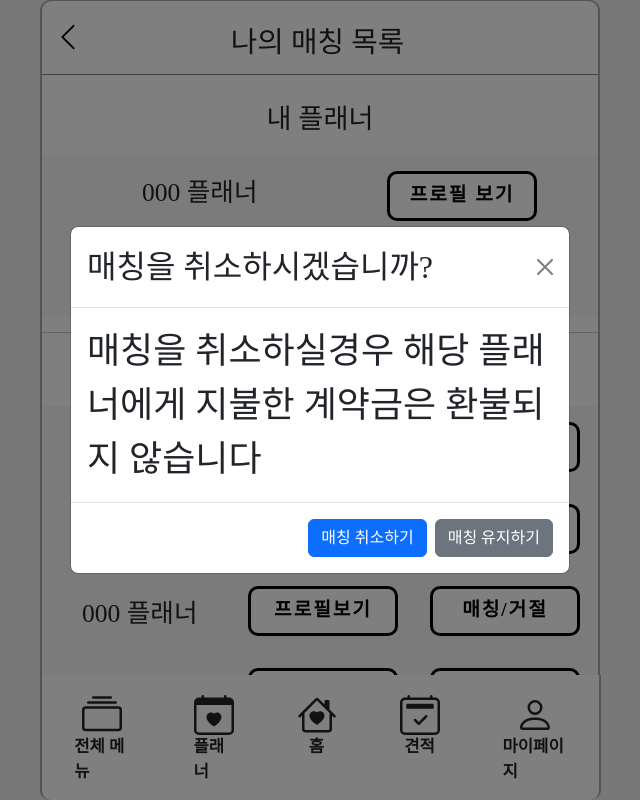
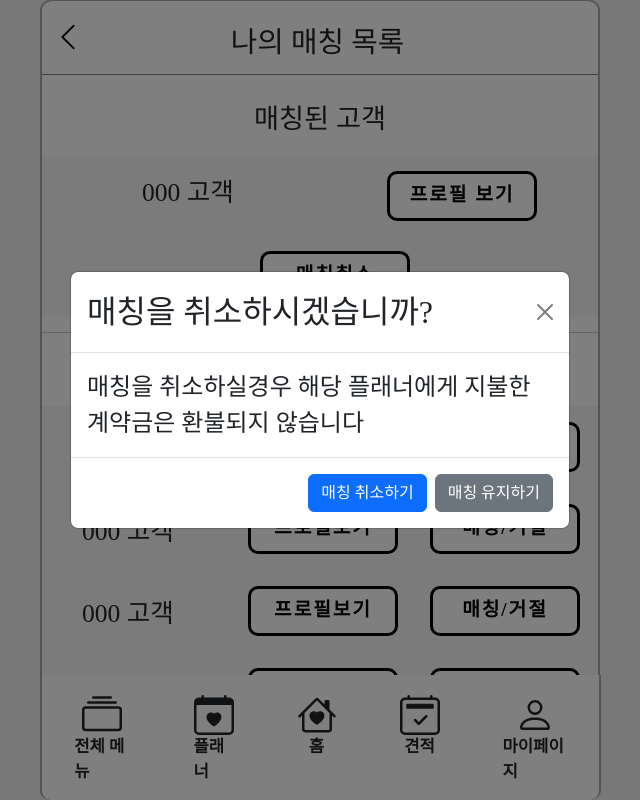
Before and after one commit to weddingYou-Project/frontend, a React (Create React App) app: page /matching in a window 1280 px wide. Both pictures are taken after a click on the button "매칭취소". Shown: the whole page, without its empty margins (320-960 px from the left). Built offline with nearby package versions, Linux system fonts and the light colour scheme; a web font is replaced by a local one.

Commit message:
feat : 매칭 목록을 플래너와 고객으로 나누기

```diff
--- a/src/Components/Matching.js
+++ b/src/Components/Matching.js
@@ -11,7 +11,12 @@ function Matching() {
     <div className="mainlayout">
       <hr />
       <NavigationBar title={"나의 매칭 목록"} />
-      <p className="headertxt" style={{ marginTop: "80px", fontSize: "1.7em" }}>
+      {sessionStorage.getItem("category") === "user" ? (
+        <div>
+          <p
+            className="headertxt"
+            style={{ marginTop: "80px", fontSize: "1.7em" }}
+          >
             내 플래너
           </p>
           <div className="matchingList">
@@ -172,7 +177,7 @@ function Matching() {
                     aria-label="Close"
                   ></button>
                 </div>
-            <div className="modal-body" style={{ fontSize: 36 }}>
+                <div className="modal-body" style={{ fontSize: "1.5em" }}>
                   매칭을 취소하실경우 해당 플래너에게 지불한 계약금은 환불되지
                   않습니다
                 </div>
@@ -212,8 +217,8 @@ function Matching() {
                   ></button>
                 </div>
                 <div className="modal-body" style={{ fontSize: 30 }}>
-              매칭시 다른플래너들의 요청은 모두 거절되고 계약금 결제 페이지로
-              이동합니다.
+                  매칭시 다른플래너들의 요청은 모두 거절되고 계약금 결제
+                  페이지로 이동합니다.
                 </div>
                 <div className="modal-footer">
                   <button
@@ -236,6 +241,234 @@ function Matching() {
             </div>
           </div>
         </div>
+      ) : (
+        <div>
+          {" "}
+          <p
+            className="headertxt"
+            style={{ marginTop: "80px", fontSize: "1.7em" }}
+          >
+            매칭된 고객
+          </p>
+          <div className="matchingList">
+            <p
+              className="myPlannerName"
+              style={{
+                fontSize: "1.6em",
+                marginLeft: "100px",
+                marginRight: "-70px",
+              }}
+            >
+              000 고객
+            </p>
+            <button className="plannerProBtn">프로필 보기</button>
+            <br />
+            <div className="matchingBtnList">
+              <button
+                className="plannerMatchingBtn"
+                data-bs-toggle="modal"
+                data-bs-target="#CancelMatching"
+                style={{ marginLeft: "120px" }}
+              >
+                매칭취소
+              </button>
+            </div>
+          </div>
+          <hr />
+          <p className="headertxt" style={{ fontSize: "1.7em" }}>
+            매칭 요청 온 고객 목록
+          </p>
+          <div className="matchingList">
+            <table>
+              <tr>
+                <td
+                  className="myPlannerName"
+                  style={{
+                    width: 160,
+                    fontSize: "1.6em",
+                    paddingLeft: "25px",
+                    paddingTop: "10px",
+                  }}
+                >
+                  000 고객
+                </td>
+                <td>
+                  <button className="plannerMatchingBtn">프로필보기</button>
+                </td>
+                <td>
+                  <button
+                    className="plannerMatchingBtn"
+                    data-bs-toggle="modal"
+                    data-bs-target="#MatchOrCanel"
+                  >
+                    매칭/거절
+                  </button>
+                </td>
+              </tr>
+              <tr>
+                <td
+                  className="myPlannerName"
+                  style={{
+                    width: 160,
+                    fontSize: "1.6em",
+                    paddingLeft: "25px",
+                    paddingTop: "10px",
+                  }}
+                >
+                  000 고객
+                </td>
+                <td>
+                  <button className="plannerMatchingBtn">프로필보기</button>
+                </td>
+                <td>
+                  <button
+                    className="plannerMatchingBtn"
+                    data-bs-toggle="modal"
+                    data-bs-target="#MatchOrCanel"
+                  >
+                    매칭/거절
+                  </button>
+                </td>
+              </tr>
+              <tr>
+                <td
+                  className="myPlannerName"
+                  style={{
+                    width: 160,
+                    fontSize: "1.6em",
+                    paddingLeft: "25px",
+                    paddingTop: "10px",
+                  }}
+                >
+                  000 고객
+                </td>
+                <td>
+                  <button className="plannerMatchingBtn">프로필보기</button>
+                </td>
+                <td>
+                  <button
+                    className="plannerMatchingBtn"
+                    data-bs-toggle="modal"
+                    data-bs-target="#MatchOrCanel"
+                  >
+                    매칭/거절
+                  </button>
+                </td>
+              </tr>
+              <tr>
+                <td
+                  className="myPlannerName"
+                  style={{
+                    width: 160,
+                    fontSize: "1.6em",
+                    paddingLeft: "25px",
+                    paddingTop: "10px",
+                  }}
+                >
+                  000 고객
+                </td>
+                <td>
+                  <button className="plannerMatchingBtn">프로필보기</button>
+                </td>
+                <td>
+                  <button
+                    className="plannerMatchingBtn"
+                    data-bs-toggle="modal"
+                    data-bs-target="#MatchOrCanel"
+                  >
+                    매칭/거절
+                  </button>
+                </td>
+              </tr>
+            </table>
+            <Footer />
+          </div>
+          <div
+            className="modal fade"
+            id="CancelMatching"
+            tabindex="-1"
+            aria-labelledby="CancelMatching"
+            aria-hidden="true"
+          >
+            <div className="modal-dialog modal-dialog-centered">
+              <div className="modal-content">
+                <div className="modal-header">
+                  <h1 className="modal-title fs-2" id="CancelMatching">
+                    매칭을 취소하시겠습니까?
+                  </h1>
+                  <button
+                    type="button"
+                    className="btn-close"
+                    data-bs-dismiss="modal"
+                    aria-label="Close"
+                  ></button>
+                </div>
+                <div className="modal-body" style={{ fontSize: "1.5em" }}>
+                  매칭을 취소하실경우 해당 플래너에게 지불한 계약금은 환불되지
+                  않습니다
+                </div>
+                <div className="modal-footer">
+                  <button type="button" className="btn btn-primary">
+                    매칭 취소하기
+                  </button>
+                  <button
+                    type="button"
+                    className="btn btn-secondary"
+                    data-bs-dismiss="modal"
+                  >
+                    매칭 유지하기
+                  </button>
+                </div>
+              </div>
+            </div>
+          </div>
+          <div
+            className="modal fade"
+            id="MatchOrCanel"
+            tabindex="-1"
+            aria-labelledby="MatchOrCanel"
+            aria-hidden="true"
+          >
+            <div className="modal-dialog modal-dialog-centered">
+              <div className="modal-content">
+                <div className="modal-header">
+                  <h1 className="modal-title fs-2" id="CancelMatching">
+                    해당 플래너와 매칭하시겠습니까?
+                  </h1>
+                  <button
+                    type="button"
+                    className="btn-close"
+                    data-bs-dismiss="modal"
+                    aria-label="Close"
+                  ></button>
+                </div>
+                <div className="modal-body" style={{ fontSize: 30 }}>
+                  매칭시 다른플래너들의 요청은 모두 거절되고 계약금 결제
+                  페이지로 이동합니다.
+                </div>
+                <div className="modal-footer">
+                  <button
+                    type="button"
+                    className="btn btn-primary"
+                    onClick={() => navigate("/checkoutdeposit")}
+                    data-bs-dismiss="modal"
+                  >
+                    매칭하기
+                  </button>
+                  <button
+                    type="button"
+                    className="btn btn-secondary"
+                    data-bs-dismiss="modal"
+                  >
+                    거절하기
+                  </button>
+                </div>
+              </div>
+            </div>
+          </div>
+        </div>
+      )}
+    </div>
   );
 }
 
```
Lines whose indentation alone changed are shown as unchanged.
